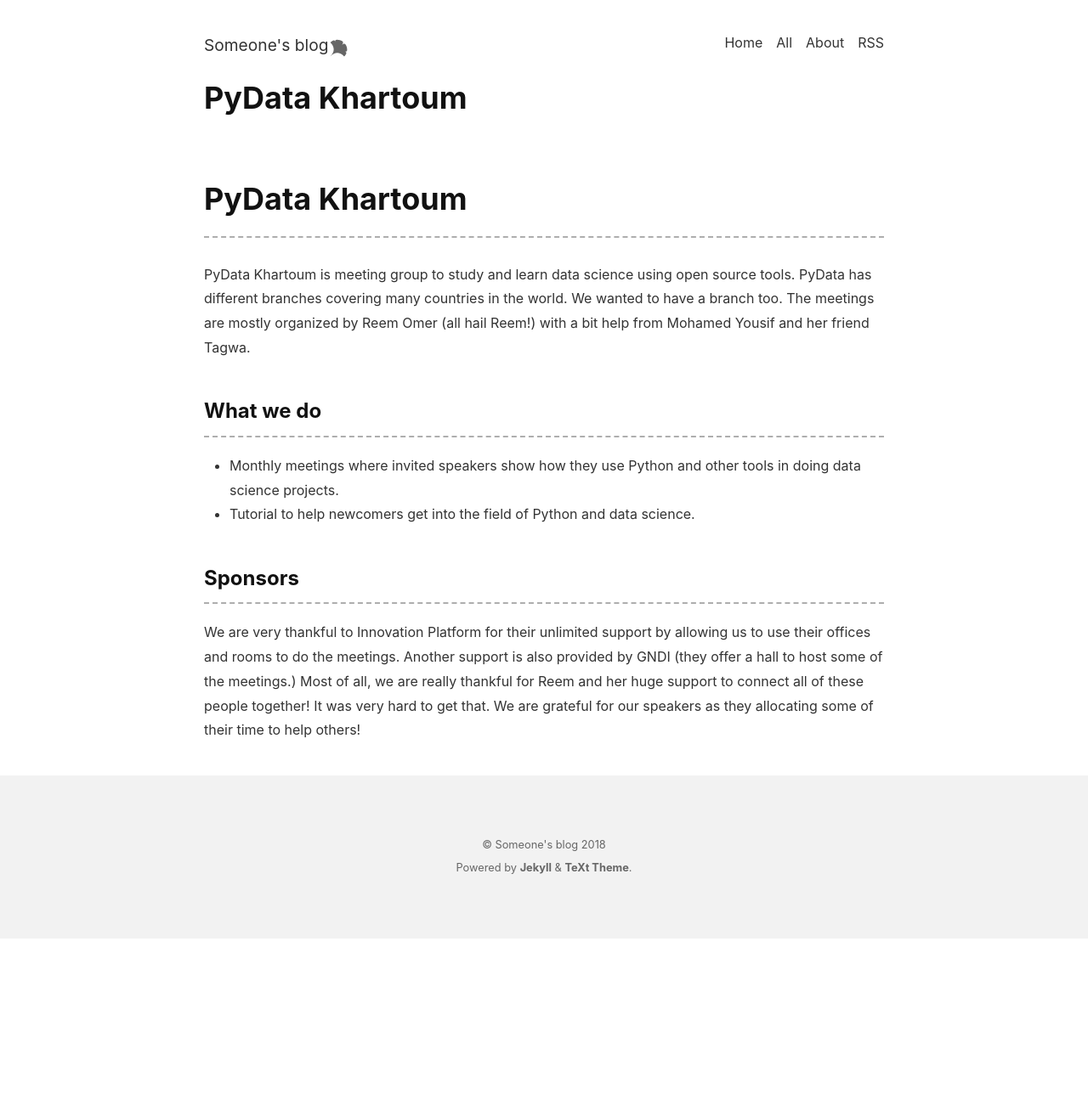
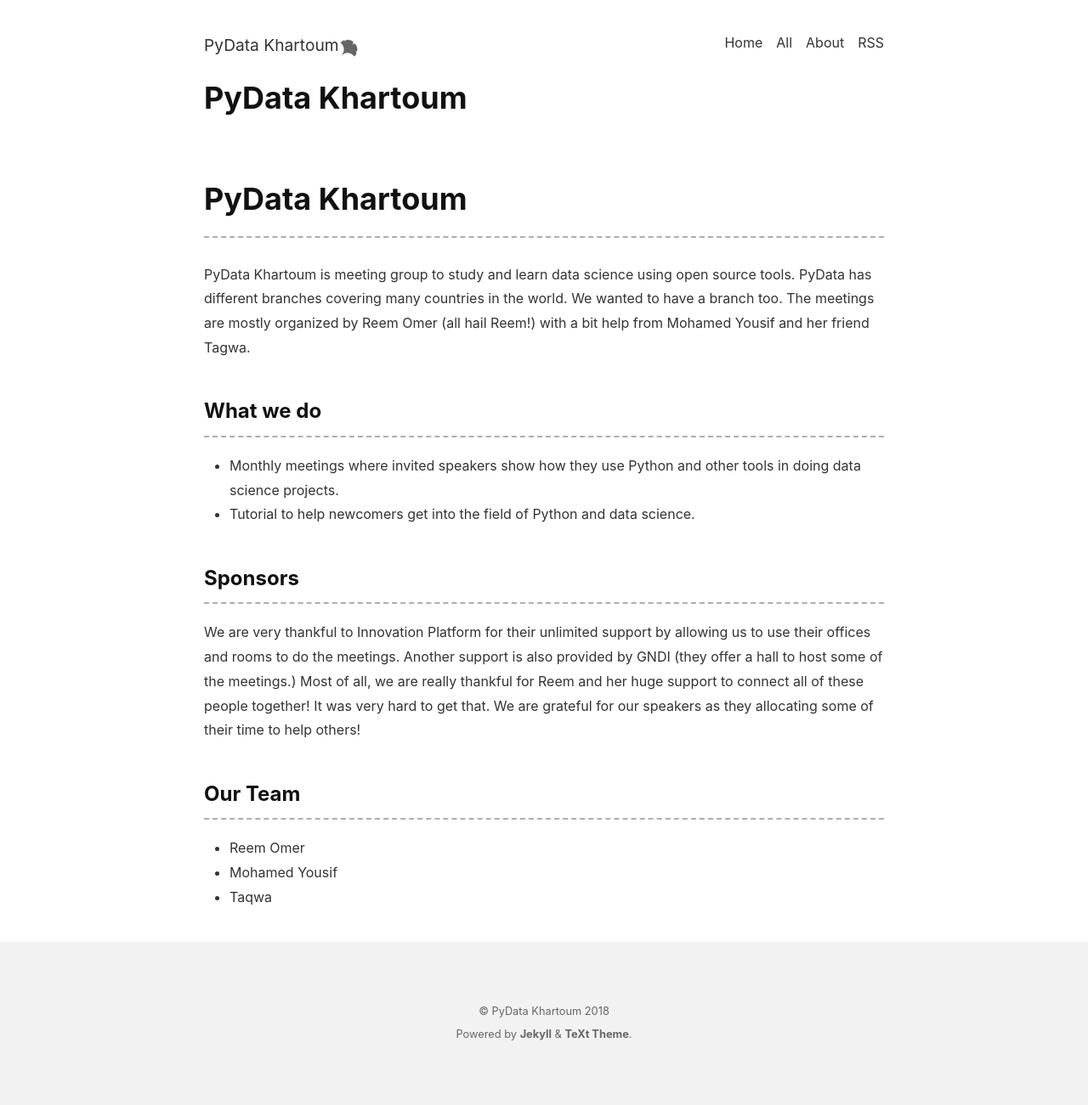
Before and after one commit to pydata-khartoum/pydata-khartoum.github.io, a Jekyll site: the page built from about.md, in a window 1280 px wide. Shown: the whole page at 85% size. Built offline with Jekyll 4.4.1, drawn with Linux system fonts in a browser that asks for light colours; nearby versions of some CDN libraries; our own code applies the rules of GitHub Pages for plain Markdown files; before the commit the page ends 1105 px from its top, so only the background shows below that.

Commit message:
starting the *work*

```diff
--- a/Gemfile
+++ b/Gemfile
@@ -1,8 +1,8 @@
 # faster gems source for China
-source 'http://gems.ruby-china.org/'
+# source 'http://gems.ruby-china.org/'
 
 # gems source for the rest
-# source 'https://rubygems.org/'
+source 'https://rubygems.org/'
 
 gemspec
 
--- a/_config.yml
+++ b/_config.yml
@@ -14,9 +14,9 @@
 ## Base settings ##
 # url:  #the base hostname & protocol for your site e.g. https://www.someone.com
 baseurl: /
-title: Someone's blog
+title: PyData Khartoum
 description: > #this means to ignore newlines until "nav_lists:"
-  Someone's Blog
+  PyData Khartoum blog
 
 nav_lists:
   - titles:
@@ -38,11 +38,11 @@
 
 ## Language & timezone ##
 lang: en #the language of your site, eg: en(English), zh(简体中文), zh-Hans(简体中文), zh-Hant(繁體中文)
-timezone: Asia/Shanghai #see https://en.wikipedia.org/wiki/List_of_tz_database_time_zones for the available values
+timezone: Africa/Khartoum #see https://en.wikipedia.org/wiki/List_of_tz_database_time_zones for the available values
 
 ## Author & social ##
 author:
-  name: Someone
+  name: PyData Khartoum
   # email:  #your Email address e.g. someone@site.com
   # facebook:  #your Facebook username
   # twitter:  #your Twitter username
--- a/about.md
+++ b/about.md
@@ -14,3 +14,9 @@
 
 ## Sponsors
 We are very thankful to Innovation Platform for their unlimited support by allowing us to use their offices and rooms to do the meetings. Another support is also provided by GNDI (they offer a hall to host some of the meetings.) Most of all, we are really thankful for Reem and her huge support to connect all of these people together! It was very hard to get that. We are grateful for our speakers as they allocating some of their time to help others!
+
+## Our Team
+
+- Reem Omer
+- Mohamed Yousif
+- Taqwa
--- a/index.html
+++ b/index.html
@@ -6,3 +6,5 @@
   zh-Hans: 博客
   zh-Hant: 博客
 ---
+
+Welcome to PyData Khartoum.
```
Also changed, not shown: 2018-03-26-about-pydata-khartoum.md (added, +32 -0 lines).
